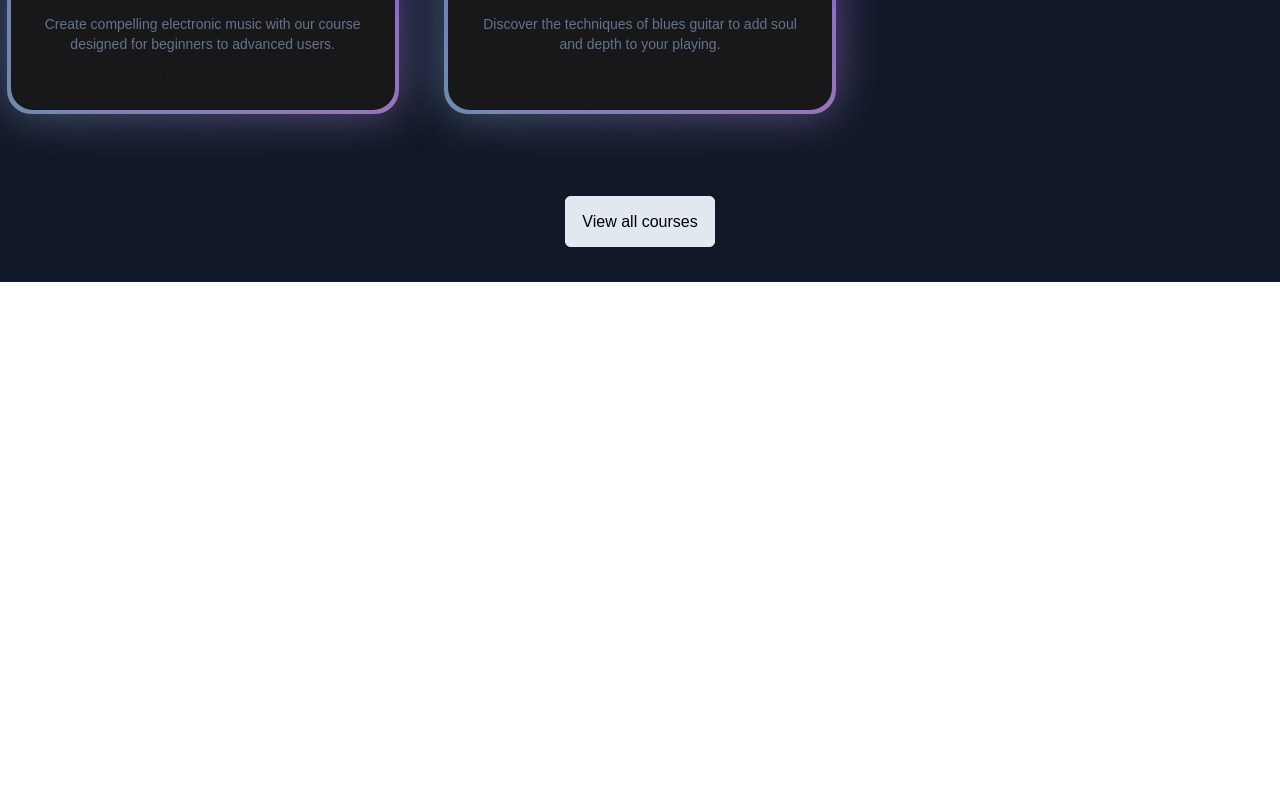
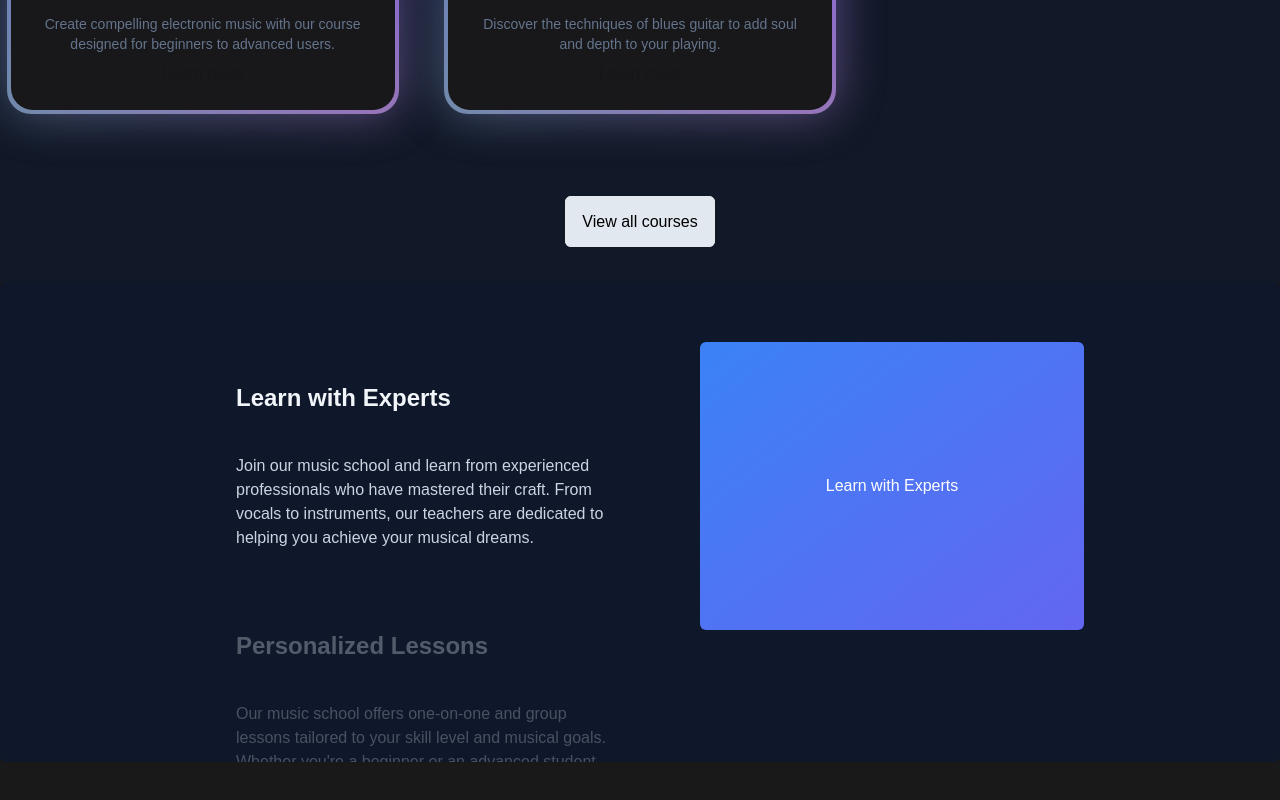
Before and after one commit to KUNALCHOURE/MeloMaster, a Next.js app: page / in a window 1280 px wide. Shown: the part 1314-2114 px from the top of the page. Before the commit the page ends 1596 px from the top, so only its background shows below. Built offline with nearby package versions, Linux system fonts and the light colour scheme.

Commit message:
whytochoosecourse added -added scrolling effect with changin colors

```diff
--- a/src/app/page.tsx
+++ b/src/app/page.tsx
@@ -1,12 +1,14 @@
 import Image from "next/image";
 import Hero from "@/components/hero";
 import Featuredcourses from "@/components/featuredcourses";
+import Whychooseasection from "@/components/whychooseasection";
 export default function Home() {
   return (
     <>
      <main className="min-h-screen bg-black/[0.9] antialiased bg-grid-white/[0.02]">
       <Hero/>
       <Featuredcourses/>
+      <Whychooseasection/>
      </main>
     </>
   );
--- /dev/null
+++ b/src/components/ui/sticky-scroll-reveal.tsx
@@ -0,0 +1,112 @@
+"use client";
+import React, { useEffect, useRef, useState } from "react";
+import { useMotionValueEvent, useScroll } from "framer-motion";
+import { motion } from "framer-motion";
+import { cn } from "@/utils/cn";
+
+export const StickyScroll = ({
+  content,
+  contentClassName,
+}: {
+  content: {
+    title: string;
+    description: string;
+    content?: React.ReactNode | any;
+  }[];
+  contentClassName?: string;
+}) => {
+  const [activeCard, setActiveCard] = React.useState(0);
+  const ref = useRef<any>(null);
+  const { scrollYProgress } = useScroll({
+    // uncomment line 22 and comment line 23 if you DONT want the overflow container and want to have it change on the entire page scroll
+    // target: ref
+    container: ref,
+    offset: ["start start", "end start"],
+  });
+  const cardLength = content.length;
+
+  useMotionValueEvent(scrollYProgress, "change", (latest) => {
+    const cardsBreakpoints = content.map((_, index) => index / cardLength);
+    const closestBreakpointIndex = cardsBreakpoints.reduce(
+      (acc, breakpoint, index) => {
+        const distance = Math.abs(latest - breakpoint);
+        if (distance < Math.abs(latest - cardsBreakpoints[acc])) {
+          return index;
+        }
+        return acc;
+      },
+      0
+    );
+    setActiveCard(closestBreakpointIndex);
+  });
+
+  const backgroundColors = [
+    "var(--slate-900)",
+    "var(--black)",
+    "var(--neutral-900)",
+  ];
+  const linearGradients = [
+    "linear-gradient(to bottom right, var(--cyan-500), var(--emerald-500))",
+    "linear-gradient(to bottom right, var(--pink-500), var(--indigo-500))",
+    "linear-gradient(to bottom right, var(--orange-500), var(--yellow-500))",
+  ];
+
+  const [backgroundGradient, setBackgroundGradient] = useState(
+    linearGradients[0]
+  );
+
+  useEffect(() => {
+    setBackgroundGradient(linearGradients[activeCard % linearGradients.length]);
+  }, [activeCard]);
+
+  return (
+    <motion.div
+      animate={{
+        backgroundColor: backgroundColors[activeCard % backgroundColors.length],
+      }}
+      className="h-[30rem] overflow-y-auto flex justify-center relative space-x-10 rounded-md p-5"
+      ref={ref}
+    >
+      <div className="div relative flex items-start px-10 h-screen">
+        <div className="max-w-screen-lg">
+          {content.map((item, index) => (
+            <div key={item.title + index} className="my-20">
+              <motion.h2
+                initial={{
+                  opacity: 0,
+                }}
+                animate={{
+                  opacity: activeCard === index ? 1 : 0.3,
+                }}
+                className="text-2xl font-bold text-slate-100"
+              >
+                {item.title}
+              </motion.h2>
+              <motion.p
+                initial={{
+                  opacity: 0,
+                }}
+                animate={{
+                  opacity: activeCard === index ? 1 : 0.3,
+                }}
+                className="text-kg text-slate-300 max-w-sm mt-10"
+              >
+                {item.description}
+              </motion.p>
+            </div>
+          ))}
+          <div className="h-40" />
+        </div>
+      </div>
+      <div
+        style={{ background: backgroundGradient }}
+        className={cn(
+          "hidden lg:block h-72 w-96 rounded-md bg-white sticky top-10 overflow-hidden",
+          contentClassName
+        )}
+      >
+        {content[activeCard].content ?? null}
+      </div>
+    </motion.div>
+  );
+};
--- /dev/null
+++ b/src/components/whychooseasection.tsx
@@ -0,0 +1,47 @@
+"use client";
+import { StickyScroll } from './ui/sticky-scroll-reveal';
+import React from 'react'
+import Image from 'next/image';
+
+const content = [
+    {
+      title: "Learn with Experts",
+      description:
+        "Join our music school and learn from experienced professionals who have mastered their craft. From vocals to instruments, our teachers are dedicated to helping you achieve your musical dreams.",
+      content: (
+        <div className="h-full w-full bg-[linear-gradient(to_bottom_right,var(--blue-500),var(--indigo-500))] flex items-center justify-center text-white">
+          Learn with Experts
+        </div>
+      ),
+    },
+    {
+      title: "Personalized Lessons",
+      description:
+        "Our music school offers one-on-one and group lessons tailored to your skill level and musical goals. Whether you're a beginner or an advanced student, we have a program just for you.",
+      content: (
+        <div className="h-full w-full flex items-center justify-center text-white">
+
+        </div>
+      ),
+    },
+    {
+      title: "State-of-the-Art Facilities",
+      description:
+        "Experience learning in a fully equipped music studio with the latest instruments and technology. Practice and perform in an environment that inspires creativity and passion for music.",
+      content: (
+        <div className="h-full w-full bg-[linear-gradient(to_bottom_right,var(--purple-500),var(--pink-500))] flex items-center justify-center text-white">
+          State-of-the-Art Facilities
+        </div>
+      ),
+    },
+
+  ];
+
+
+export default function Whychooseasection() {
+  return (
+    <div className='h-screen' >
+    <StickyScroll content={content}  />
+  </div>
+  )
+}
```
